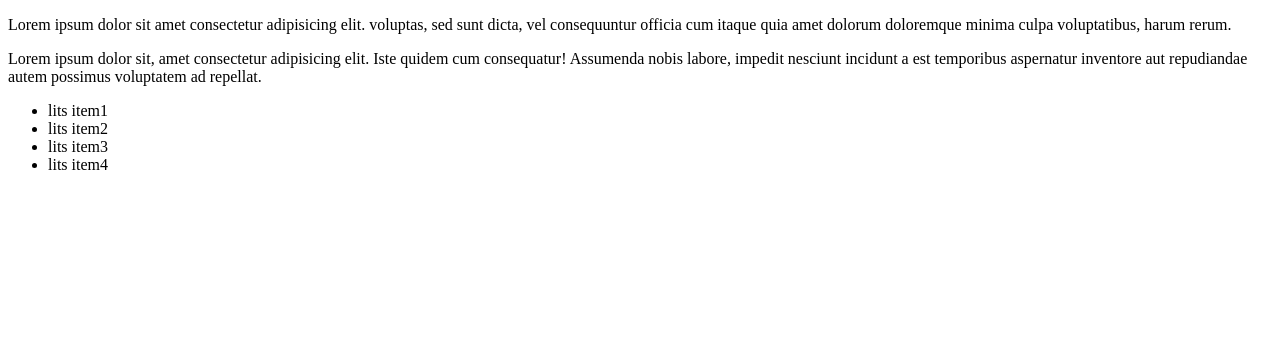
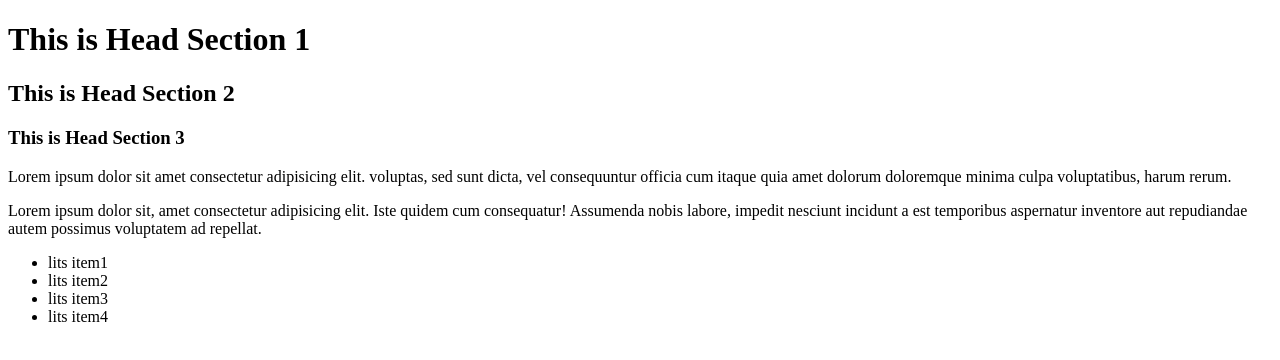
Before and after one commit to naveedsapi/HTML-PRACTICE, a plain HTML site: page Index.html in a window 1280 px wide. Drawn offline with Linux system fonts and the light colour scheme.

Commit message:
Heading Section Added Successfuly into Project

```diff
--- a/Index.html
+++ b/Index.html
@@ -6,6 +6,9 @@
     <title>Html Practce</title>
 </head>
 <body>
+    <h1>This is Head Section 1</h1>
+    <h2>This is Head Section 2</h2>
+    <h3>This is Head Section 3</h3>
     <p>Lorem ipsum dolor sit amet consectetur adipisicing elit.
      voluptas, sed sunt dicta, vel consequuntur officia
          cum itaque quia amet dolorum doloremque minima culpa voluptatibus, harum rerum.</p>
```
